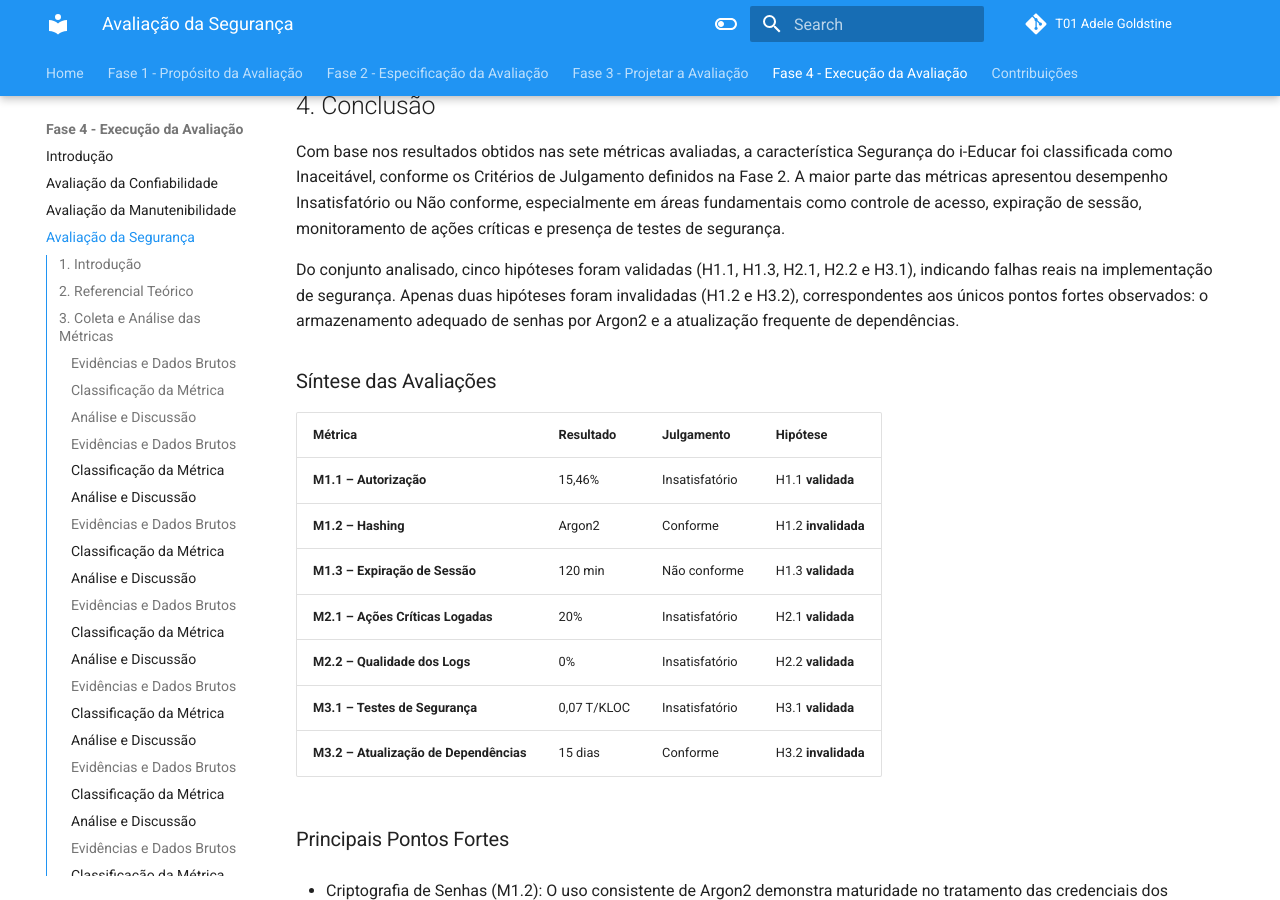
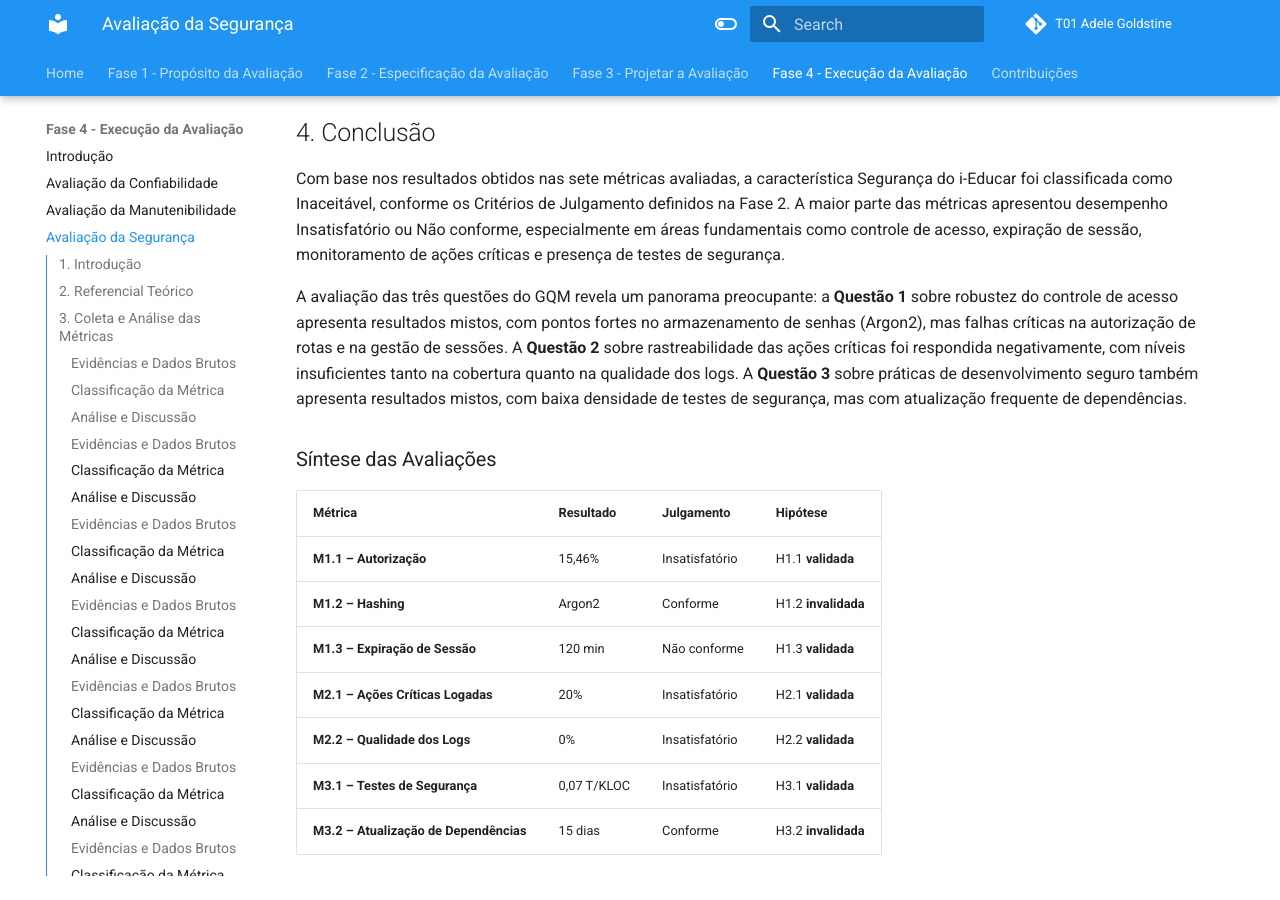
Before and after one commit to FCTE-Qualidade-de-Software-1/2025-2_T01_ADELE-GOLDSTINE, an MkDocs documentation site: the page built from docs/fase_4/avaliacao-seguranca.md, in a window 1280 px wide and 900 px high, scrolled down 5513 px. Built offline with MkDocs 1.6.1 and Material for MkDocs 9.7.7, drawn with Linux system fonts in a browser that asks for light colours; comment, search, counter and statistics services are not loaded; some of the changed text lies outside the part shown.

Commit message:
atualiza discussões

```diff
--- a/docs/fase_4/avaliacao-seguranca.md
+++ b/docs/fase_4/avaliacao-seguranca.md
@@ -62,6 +62,7 @@
     ### Evidências e Dados Brutos
 
     * **Método:** Revisão de código fonte (ex: arquivos de rota, controllers).
+    * **Rotas consideradas críticas:** Rotas que alteram dados, como POST, PUT, PATCH e DELETE.
     * **Rotas críticas analisadas:**
     1. POST /matricula/{...}/enturmar/{...}
        * Permissão: modify:enrollment (Enturmar matrícula)
@@ -152,8 +153,7 @@
 
     O sistema segue boas práticas modernas de segurança ao utilizar Argon2, atualmente o algoritmo mais recomendado por ser memory-hard e resistente a ataques massivos de força bruta. A aplicação é consistente em todo o código, incluindo trechos legados, reduzindo riscos de regressão para algoritmos inseguros.
 
-    Em caso de vazamento do banco, as senhas apresentariam forte resistência a ataques.
-    Portanto, a Hipótese H1.2 (que supunha uso inadequado de hashing) é invalidada.
+    Em caso de vazamento do banco, as senhas apresentariam forte resistência a ataques. Portanto, em relação à **Questão 1: "Qual é o nível de robustez do controle de acesso do sistema?"**, este aspecto específico do armazenamento de credenciais contribui positivamente para a robustez do controle de acesso, representando um ponto forte na proteção das informações dos usuários.
 
 ??? "M1.3: Tempo médio de expiração da sessão"
 
@@ -212,7 +212,7 @@
     O único log encontrado refere-se a um erro de infraestrutura, não a ações do usuário.
     Assim, se ocorrer uma alteração indevida, acesso irregular ou fraude, não existe trilha de auditoria que permita identificar responsáveis.
 
-    Portanto, a Hipótese H2.1 (de que o sistema não registra adequadamente ações críticas) é validada.
+    Portanto, a resposta à Questão 2 é que o nível de rastreabilidade das ações críticas é **insuficiente**, comprometendo a capacidade do sistema de suportar investigações de segurança e conformidade com requisitos de auditoria.
 
 ??? "M2.2: Percentual de logs com informações completas"
 
@@ -245,7 +245,7 @@
 
     Um log sem o quem é insuficiente para suporte à investigação de incidentes, dificultando monitoramento e detecção de comportamentos suspeitos.
 
-    Assim, a Hipótese H2.2 é validada, indicando que, além de poucos logs, os registros existentes são incompletos.
+    Portanto, em relação à Questão 2, a qualidade dos logs também contribui negativamente para o nível de rastreabilidade, reforçando a conclusão de que o sistema apresenta **rastreabilidade insuficiente** das ações críticas.
 
 ??? "M3.1: Densidade de testes de segurança (Testes/KLOC)"
 
@@ -314,7 +314,7 @@
 
 Com base nos resultados obtidos nas sete métricas avaliadas, a característica Segurança do i-Educar foi classificada como Inaceitável, conforme os Critérios de Julgamento definidos na Fase 2. A maior parte das métricas apresentou desempenho Insatisfatório ou Não conforme, especialmente em áreas fundamentais como controle de acesso, expiração de sessão, monitoramento de ações críticas e presença de testes de segurança.
 
-Do conjunto analisado, cinco hipóteses foram validadas (H1.1, H1.3, H2.1, H2.2 e H3.1), indicando falhas reais na implementação de segurança. Apenas duas hipóteses foram invalidadas (H1.2 e H3.2), correspondentes aos únicos pontos fortes observados: o armazenamento adequado de senhas por Argon2 e a atualização frequente de dependências.
+A avaliação das três questões do GQM revela um panorama preocupante: a **Questão 1** sobre robustez do controle de acesso apresenta resultados mistos, com pontos fortes no armazenamento de senhas (Argon2), mas falhas críticas na autorização de rotas e na gestão de sessões. A **Questão 2** sobre rastreabilidade das ações críticas foi respondida negativamente, com níveis insuficientes tanto na cobertura quanto na qualidade dos logs. A **Questão 3** sobre práticas de desenvolvimento seguro também apresenta resultados mistos, com baixa densidade de testes de segurança, mas com atualização frequente de dependências.
 
 ### Síntese das Avaliações
 
```
